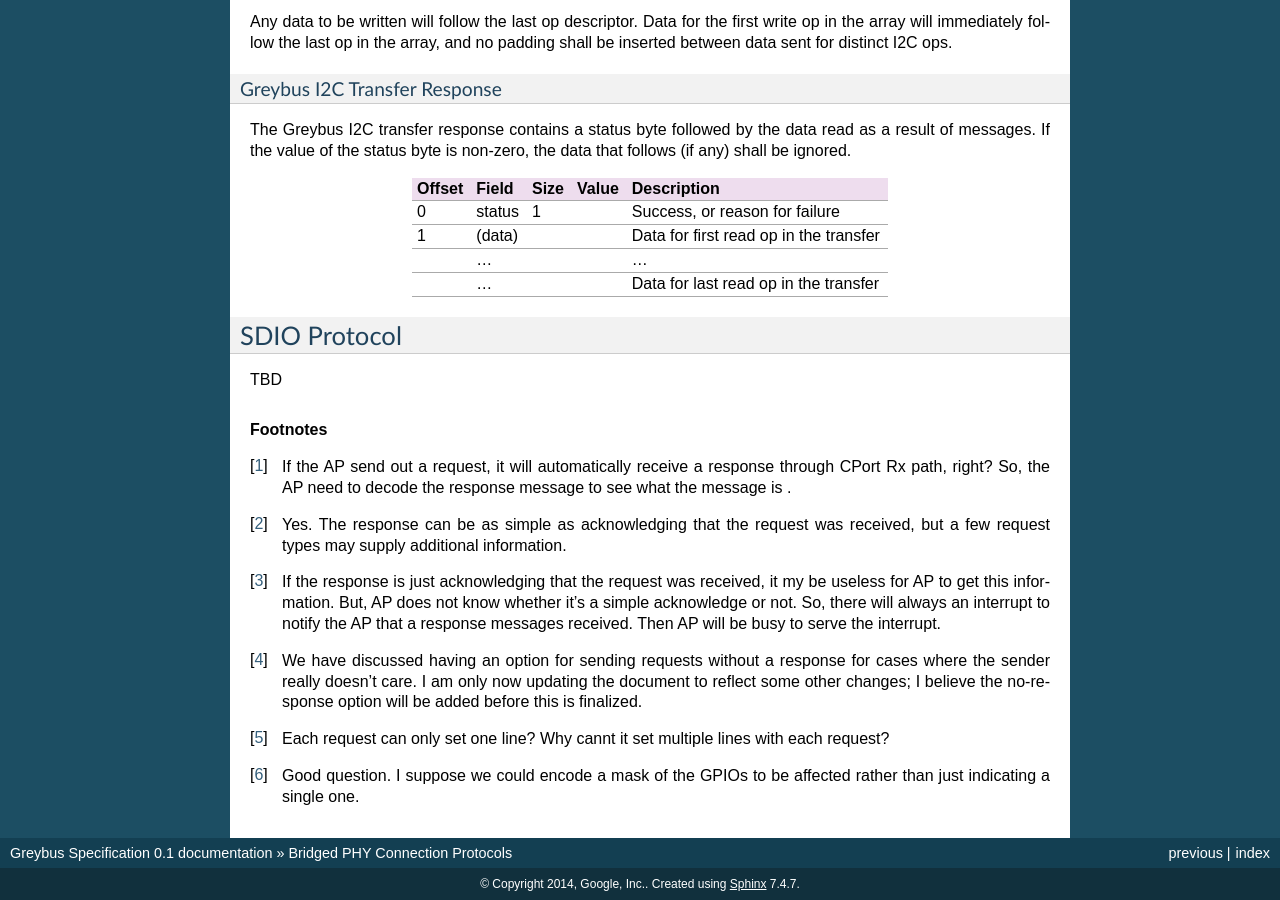
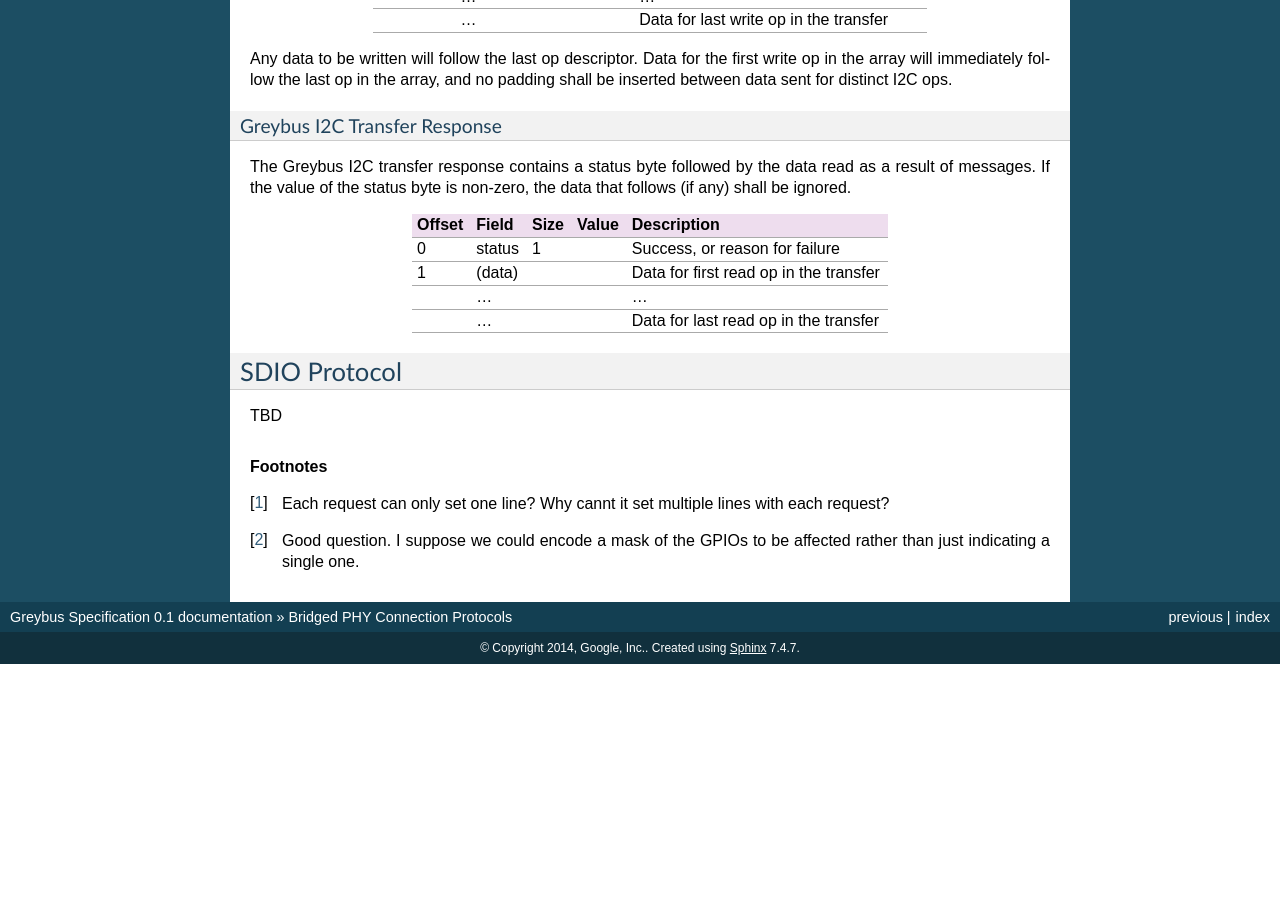
Before and after one commit to projectara/greybus-spec, a Sphinx documentation site: the page built from source/bridged_phy.rst, in a window 1280 px wide and 900 px high, scrolled down 20522 px. Built offline with Sphinx 7.4.7, drawn with Linux system fonts in a browser that asks for light colours; after the commit the page ends 21186 px from its top, so only the background shows below that; some of the changed text lies outside the part shown.

Commit message:
GPIO: resolve comment about GPIO interrupts
Make it a TODO item, not a footnote consisting of a conversation.

Signed-off-by: Greg Kroah-Hartman <greg@kroah.com>

```diff
--- a/source/bridged_phy.rst
+++ b/source/bridged_phy.rst
@@ -2160,27 +2162,6 @@
 .. rubric:: Footnotes
 
 
-.. [#bp] If the AP send out a request, it will automatically receive a
-         response through CPort Rx path, right? So, the AP need to
-         decode the response message to see what the message is .
-
-.. [#bq] Yes.  The response can be as simple as acknowledging that the
-         request was received, but a few request types may supply
-         additional information.
-
-.. [#br] If the response is just acknowledging that the request was
-         received, it my be useless for AP to get this
-         information. But, AP does not know whether it's a simple
-         acknowledge or not. So, there will always an interrupt to
-         notify the AP that a response messages received. Then AP will
-         be busy to serve the interrupt.
-
-.. [#bs] We have discussed having an option for sending requests
-         without a response for cases where the sender really doesn't
-         care.  I am only now updating the document to reflect some
-         other changes; I believe the no-response option will be added
-         before this is finalized.
-
 .. [#bt] Each request can only set one line? Why cannt it set multiple
          lines with each request?
 
```
Also changed, not shown: other parts of source/bridged_phy.rst (+6 -4 lines).
